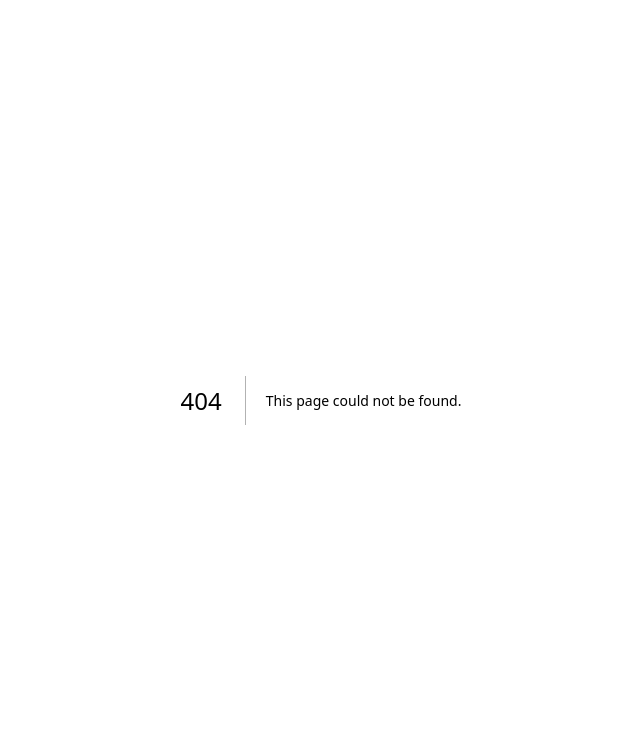
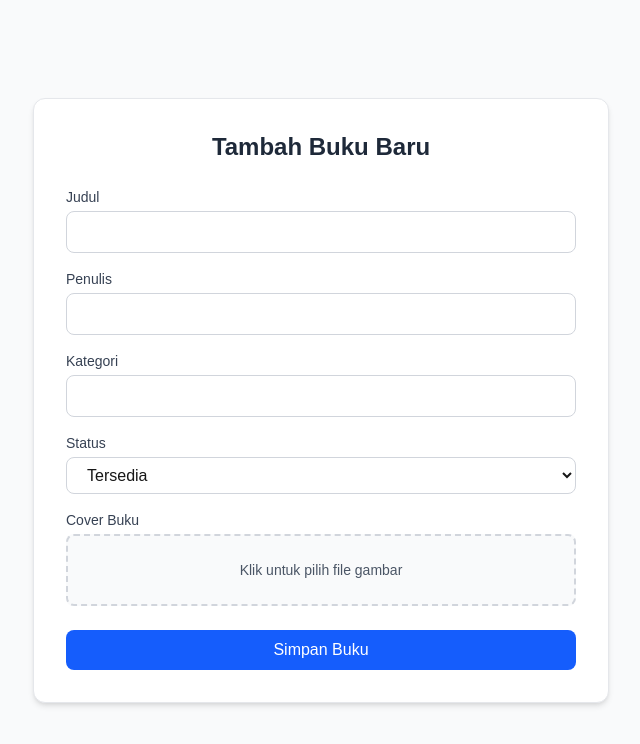
Before and after one commit to selvirahmadila/project-Bukuku, a Next.js app in the folder cms/: page /book/add in a window 1280 px wide. Before the commit this address had no page. Shown: the top 744 px of the page, without its empty margins (319-959 px from the left). Built offline with nearby package versions, Linux system fonts and the light colour scheme.

Commit message:
dehendy : membuat halaman tambah book cms(admin)

```diff
--- /dev/null
+++ b/cms/app/book/add/page.tsx
@@ -0,0 +1,137 @@
+'use client';
+
+import { useState } from 'react';
+import { useRouter } from 'next/navigation';
+import axios from 'axios';
+
+export default function AddBookPage() {
+  const router = useRouter();
+  const [judul, setJudul] = useState('');
+  const [penulis, setPenulis] = useState('');
+  const [kategori, setKategori] = useState('');
+  const [status, setStatus] = useState('tersedia');
+  const [cover, setCover] = useState<File | null>(null);
+  const [loading, setLoading] = useState(false);
+
+  const handleSubmit = async (e: React.FormEvent) => {
+    e.preventDefault();
+    if (!cover) return alert('Pilih file cover terlebih dahulu');
+
+    const formData = new FormData();
+    formData.append('judul', judul);
+    formData.append('penulis', penulis);
+    formData.append('kategori', kategori);
+    formData.append('status', status);
+    formData.append('coverimage', cover);
+
+    try {
+      setLoading(true);
+      await axios.post('http://localhost:1220/api/admin/book', formData);
+      router.push('/book');
+    } catch (error) {
+      alert('Gagal menambahkan buku');
+    } finally {
+      setLoading(false);
+    }
+  };
+
+  return (
+    <div className="min-h-screen bg-[#f9fafb] flex items-center justify-center p-4">
+      <form
+        onSubmit={handleSubmit}
+        className="bg-white border border-gray-200 shadow-md rounded-xl p-8 w-full max-w-xl"
+        encType="multipart/form-data"
+      >
+        <h1 className="text-2xl font-bold mb-6 text-center text-gray-800">
+          Tambah Buku Baru
+        </h1>
+
+        {/* Input Judul */}
+        <div className="mb-4">
+          <label className="block text-sm font-medium text-gray-700 mb-1">Judul</label>
+          <input
+            type="text"
+            value={judul}
+            onChange={(e) => setJudul(e.target.value)}
+            required
+            className="w-full border border-gray-300 rounded-lg px-4 py-2 focus:outline-none focus:ring-2 focus:ring-blue-400"
+          />
+        </div>
+
+        {/* Input Penulis */}
+        <div className="mb-4">
+          <label className="block text-sm font-medium text-gray-700 mb-1">Penulis</label>
+          <input
+            type="text"
+            value={penulis}
+            onChange={(e) => setPenulis(e.target.value)}
+            required
+            className="w-full border border-gray-300 rounded-lg px-4 py-2 focus:outline-none focus:ring-2 focus:ring-blue-400"
+          />
+        </div>
+
+        {/* Input Kategori */}
+        <div className="mb-4">
+          <label className="block text-sm font-medium text-gray-700 mb-1">Kategori</label>
+          <input
+            type="text"
+            value={kategori}
+            onChange={(e) => setKategori(e.target.value)}
+            required
+            className="w-full border border-gray-300 rounded-lg px-4 py-2 focus:outline-none focus:ring-2 focus:ring-blue-400"
+          />
+        </div>
+
+        {/* Input Status */}
+        <div className="mb-4">
+          <label className="block text-sm font-medium text-gray-700 mb-1">Status</label>
+          <select
+            value={status}
+            onChange={(e) => setStatus(e.target.value)}
+            required
+            className="w-full border border-gray-300 rounded-lg px-4 py-2 focus:outline-none focus:ring-2 focus:ring-blue-400"
+          >
+            <option value="tersedia">Tersedia</option>
+            <option value="dipinjam">Dipinjam</option>
+          </select>
+        </div>
+
+        {/* Upload Cover */}
+        <div className="mb-6">
+          <label className="block text-sm font-medium text-gray-700 mb-1">Cover Buku</label>
+          <label
+            htmlFor="coverUpload"
+            className="flex items-center justify-center border-2 border-dashed border-gray-300 bg-gray-50 hover:bg-gray-100 text-gray-600 text-sm cursor-pointer px-4 py-6 rounded-lg w-full text-center transition"
+          >
+            {cover ? (
+              <span className="font-medium">{cover.name}</span>
+            ) : (
+              <span>Klik untuk pilih file gambar</span>
+            )}
+            <input
+              id="coverUpload"
+              type="file"
+              accept="image/*"
+              onChange={(e) => setCover(e.target.files?.[0] || null)}
+              className="hidden"
+              required
+            />
+          </label>
+        </div>
+
+        {/* Tombol Submit */}
+        <button
+          type="submit"
+          disabled={loading}
+          className={`w-full py-2 rounded-lg text-white font-medium transition ${
+            loading
+              ? 'bg-gray-400 cursor-not-allowed'
+              : 'bg-blue-600 hover:bg-blue-700'
+          }`}
+        >
+          {loading ? 'Menyimpan...' : 'Simpan Buku'}
+        </button>
+      </form>
+    </div>
+  );
+}
```
